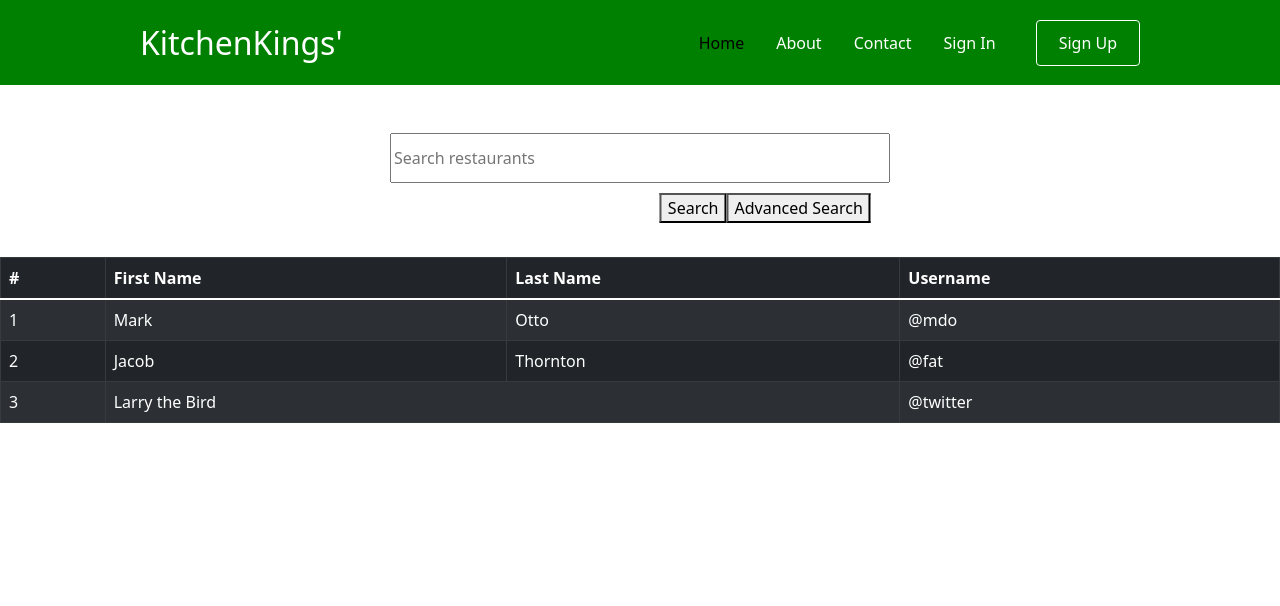
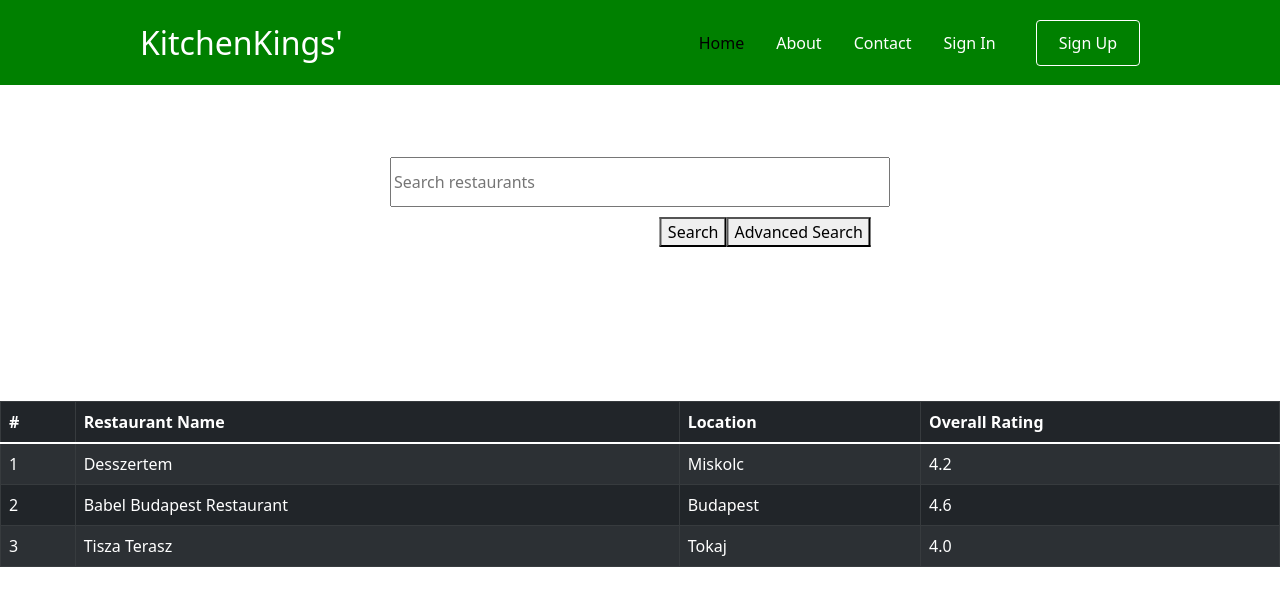
Before and after one commit to paulrobert99/elproyectetest, a React (Create React App) app in the folder test-app/: page / in a window 1280 px wide. Shown: the top 606 px of the page. Built offline with nearby package versions, Linux system fonts and the light colour scheme.

Commit message:
Prototype design finished

```diff
--- a/test-app/public/index.html
+++ b/test-app/public/index.html
@@ -24,7 +24,7 @@
       work correctly both with client-side routing and a non-root public URL.
       Learn how to configure a non-root public URL by running `npm run build`.
     -->
-    <title>React App</title>
+    <title>KitchenKings'</title>
   </head>
   <body>
     <noscript>You need to enable JavaScript to run this app.</noscript>
--- a/test-app/src/App.css
+++ b/test-app/src/App.css
@@ -47,7 +47,7 @@
 .App-link {
   color: #61dafb;
 }
-
+/*Alább a search gombok CSS tagjei*/
 .container {
     height: 50px;
     position: relative;
--- a/test-app/src/components/Search.js
+++ b/test-app/src/components/Search.js
@@ -3,7 +3,8 @@ import React from 'react';
 
 function SearchBar() {
     return(
-    <form action="/" id='searh-bar'method="get">
+        <form action="/" id='searh-bar' method="get">
+            <br />
         <label htmlFor="header-search">
             <span className="visually-hidden">Search restaurants</span>
         </label>
@@ -19,6 +20,7 @@ function SearchBar() {
                 <button type="submit" id='btn'>Advanced Search</button>
             </div>
         </div>
+        <br /><br /><br /><br /><br />
 
     </form>
 );
--- a/test-app/src/components/Table.js
+++ b/test-app/src/components/Table.js
@@ -8,28 +8,29 @@ function Tab(){
                 <thead>
                     <tr>
                         <th>#</th>
-                        <th>First Name</th>
-                        <th>Last Name</th>
-                        <th>Username</th>
+                        <th>Restaurant Name</th>
+                        <th>Location</th>
+                        <th>Overall Rating</th>
                     </tr>
                 </thead>
                 <tbody>
                     <tr>
                         <td>1</td>
-                        <td>Mark</td>
-                        <td>Otto</td>
-                        <td>@mdo</td>
+                        <td>Desszertem</td>
+                        <td>Miskolc</td>
+                        <td>4.2</td>
                     </tr>
                     <tr>
                         <td>2</td>
-                        <td>Jacob</td>
-                        <td>Thornton</td>
-                        <td>@fat</td>
+                        <td>Babel Budapest Restaurant</td>
+                        <td>Budapest</td>
+                        <td>4.6</td>
                     </tr>
                     <tr>
                         <td>3</td>
-                        <td colSpan="2">Larry the Bird</td>
-                        <td>@twitter</td>
+                        <td>Tisza Terasz</td>
+                        <td>Tokaj</td>
+                        <td>4.0</td>
                     </tr>
                 </tbody>
             </Table>
```
